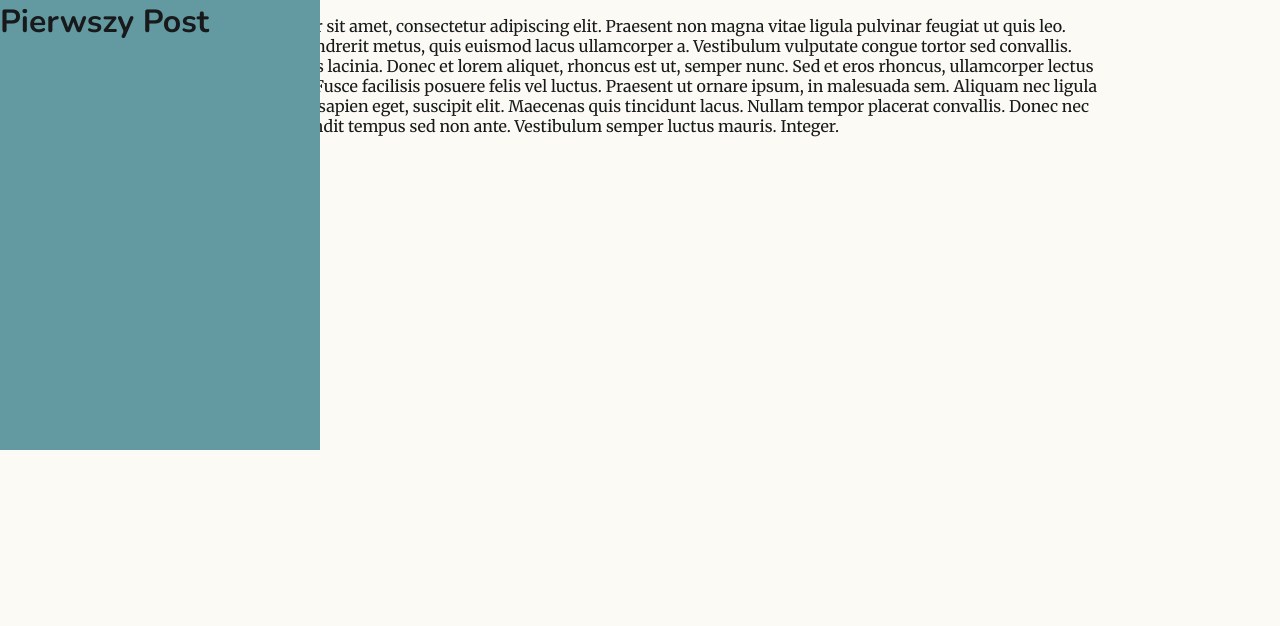
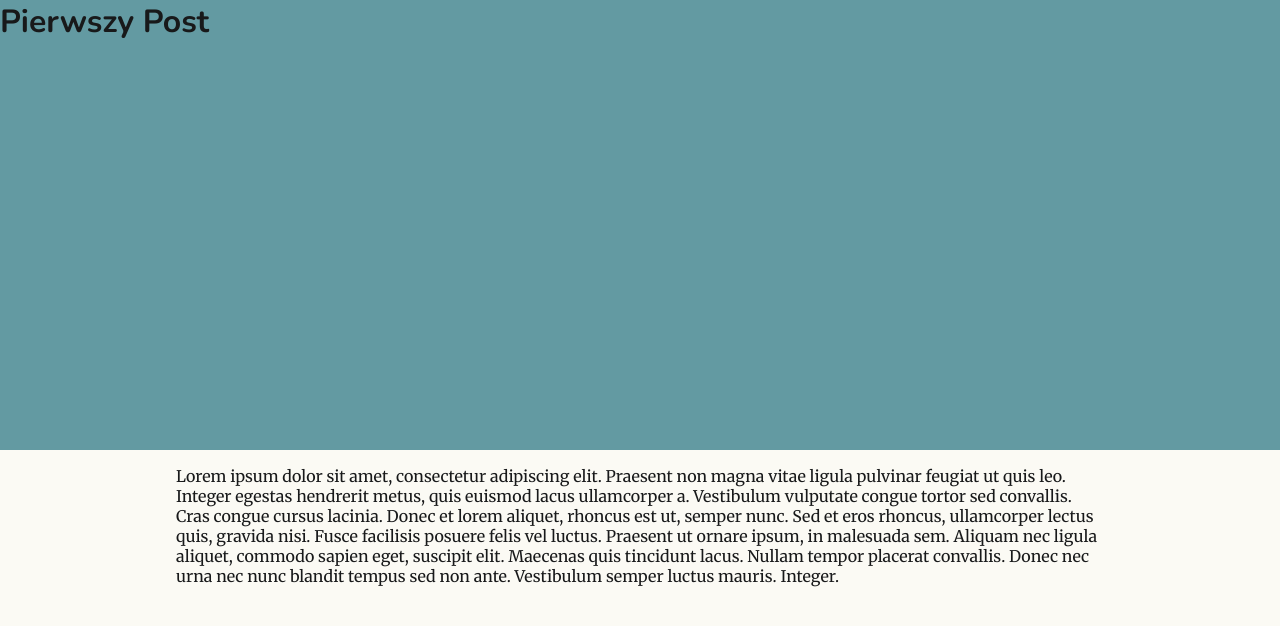
Before and after one commit to abugjewski/jekyll-blog-test, a Jekyll site: the page built from _posts/2018-04-24-pierwszy-post.md, in a window 1280 px wide. Shown: the top 626 px of the page. Built offline with Jekyll 4.4.1, drawn with Linux system fonts in a browser that asks for light colours.

Commit message:
poprawka

```diff
--- a/assets/style.css
+++ b/assets/style.css
@@ -63,6 +63,8 @@ a, a:visited {
 }
 
 .post-header {
+  position: initial;
+  width: 100%;
   height: 50vh;
   background-color: var(--main-blue);
 }
```
